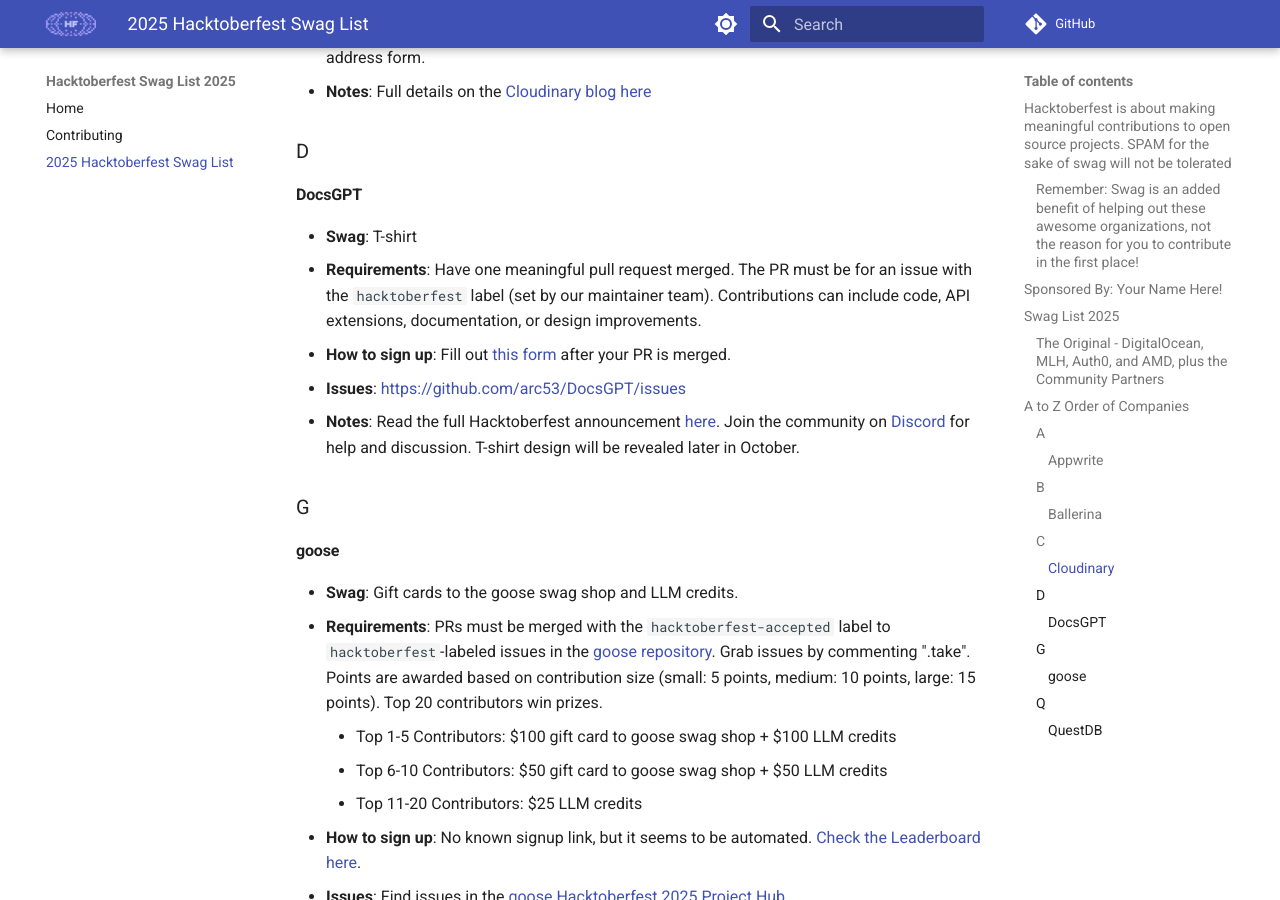
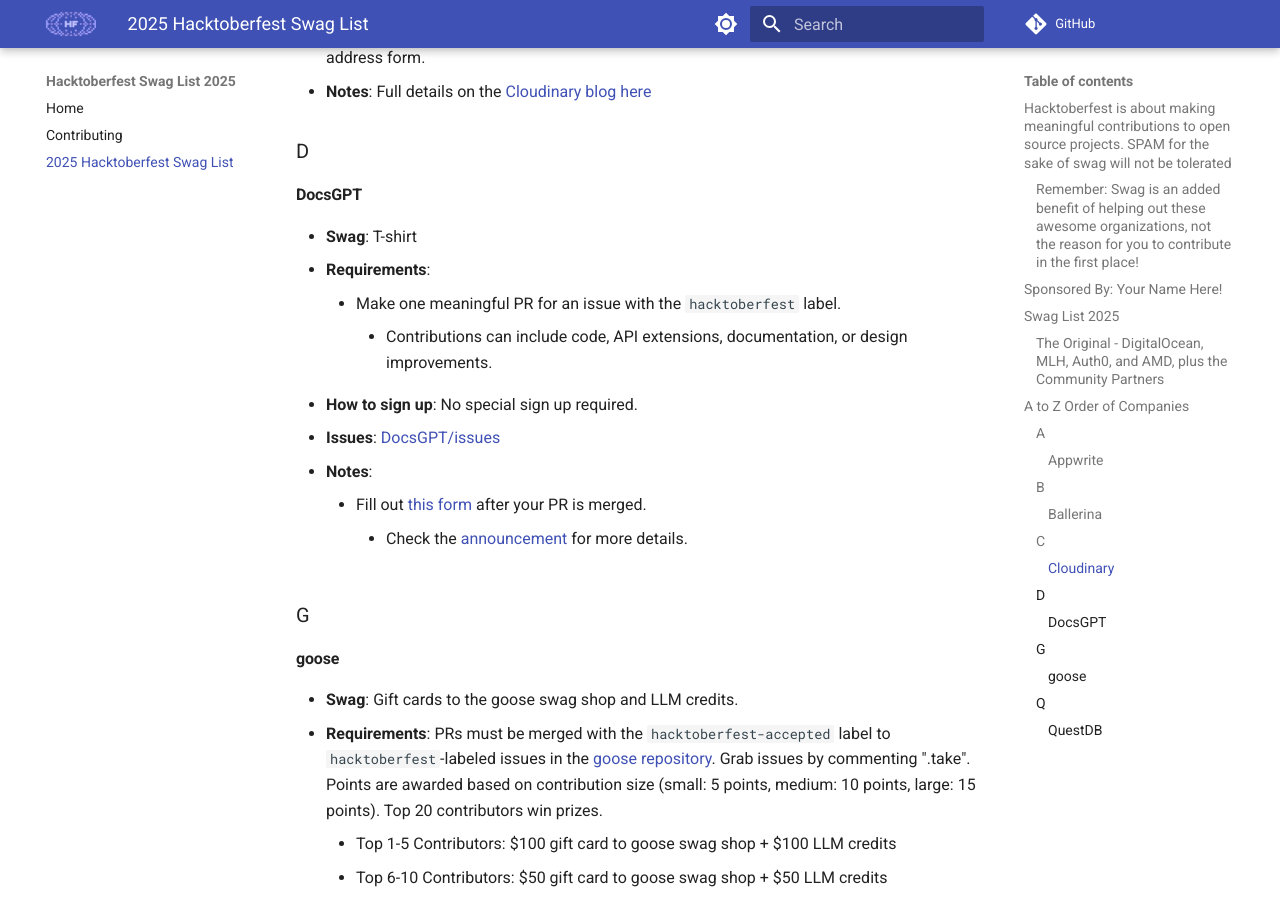
Before and after one commit to crweiner/hacktoberfest-swag-list, an MkDocs documentation site: the page built from docs/list.md, in a window 1280 px wide and 900 px high, scrolled down 2398 px. Built offline with MkDocs 1.6.1 and Material for MkDocs 9.7.7, drawn with Linux system fonts in a browser that asks for light colours; plug-ins that fetch from the network failed and are left out; comment, search, counter and statistics services are not loaded.

Commit message:
Update docs/list.md
Co-authored-by: vimode <39148877+vimode@users.noreply.github.com>

```diff
--- a/docs/list.md
+++ b/docs/list.md
@@ -72,10 +72,14 @@
 #### DocsGPT
 
 - **Swag**: T-shirt
-- **Requirements**: Have one meaningful pull request merged. The PR must be for an issue with the `hacktoberfest` label (set by our maintainer team). Contributions can include code, API extensions, documentation, or design improvements.
-- **How to sign up**: Fill out [this form](https://forms.gle/Npaba4n9Epfyx56S8) after your PR is merged.
-- **Issues**: [https://github.com/arc53/DocsGPT/issues](https://github.com/arc53/DocsGPT/issues)
-- **Notes**: Read the full Hacktoberfest announcement [here](https://github.com/arc53/DocsGPT/blob/main/HACKTOBERFEST.md). Join the community on [Discord](https://discord.gg/fdh8Gune5e) for help and discussion. T-shirt design will be revealed later in October.
+- **Requirements**:
+    - Make one meaningful PR for an issue with the `hacktoberfest` label.
+		- Contributions can include code, API extensions, documentation, or design improvements.
+- **How to sign up**: No special sign up required.
+- **Issues**: [DocsGPT/issues](https://github.com/arc53/DocsGPT/issues)
+- **Notes**:
+    - Fill out [this form](https://forms.gle/Npaba4n9Epfyx56S8) after your PR is merged.
+		- Check the [announcement](https://github.com/arc53/DocsGPT/blob/main/HACKTOBERFEST.md) for more details.
 
 ### G
 
```
